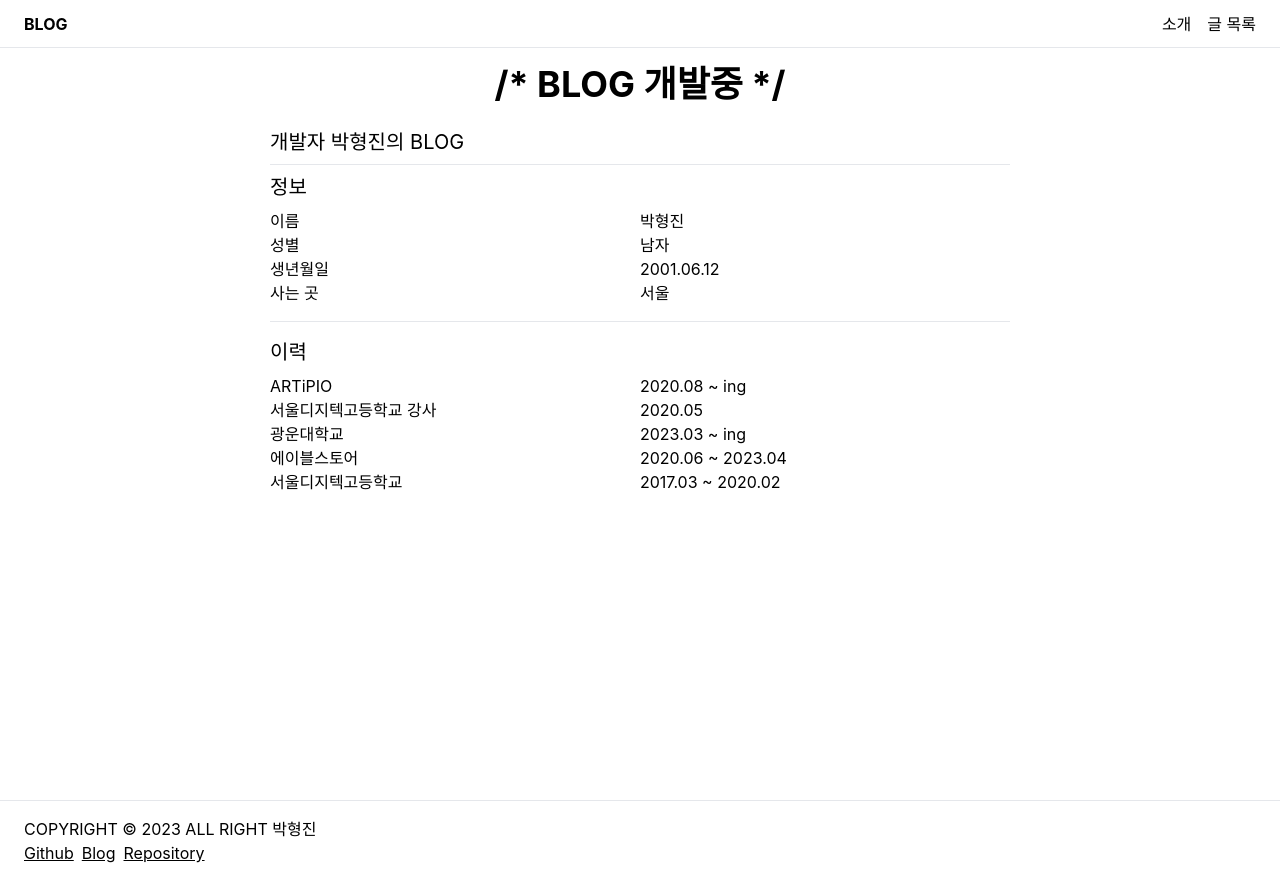
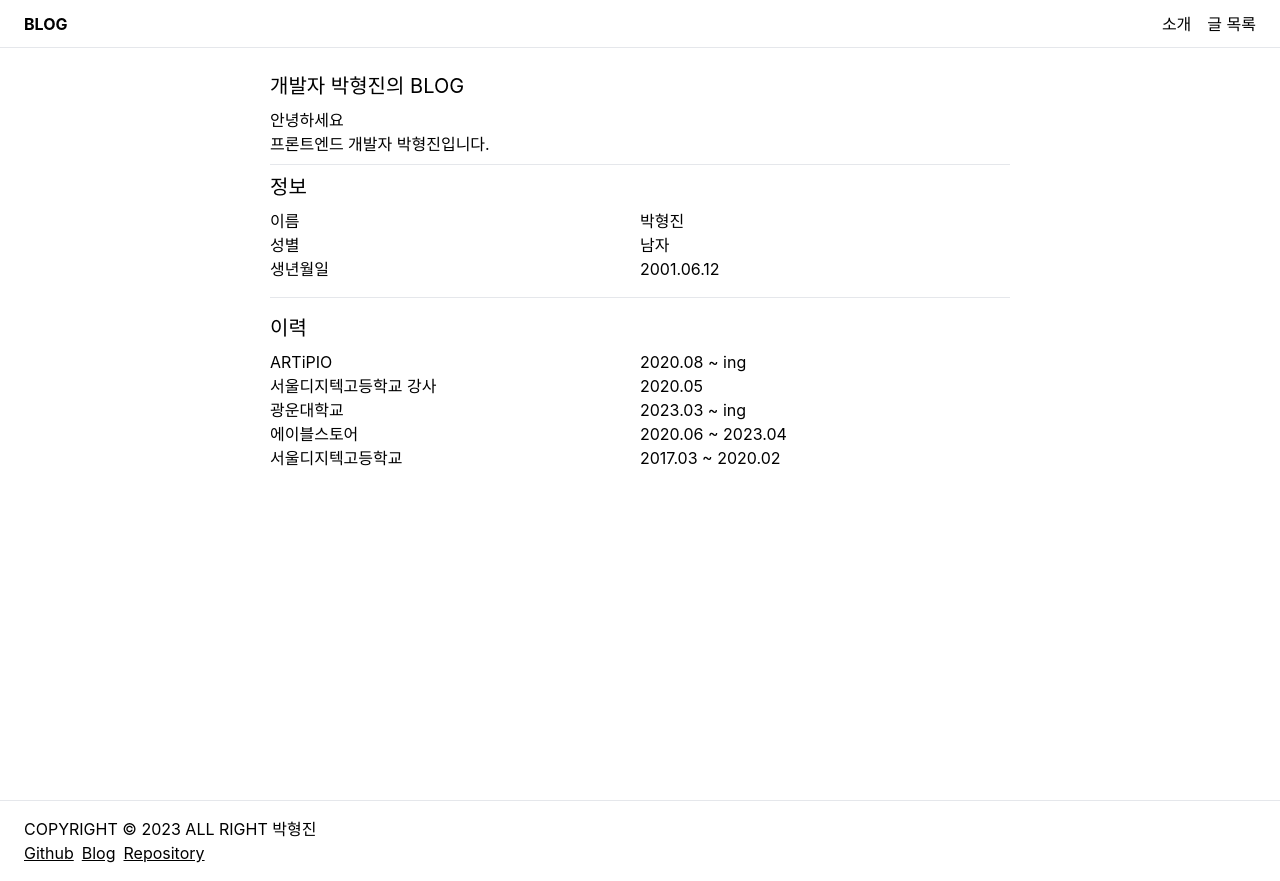
Before and after one commit to hywlss9/hywlss9.github.io, a Next.js app: page /nextjs-github-pages/about in a window 1280 px wide. Built offline with nearby package versions, Linux system fonts and the light colour scheme; a web font is replaced by a local one.

Commit message:
refactor: about 인사 추가

```diff
--- a/src/app/about/page.tsx
+++ b/src/app/about/page.tsx
@@ -25,7 +25,6 @@ const INFO: AboutListData[] = [
   { title: "이름", content: "박형진" },
   { title: "성별", content: "남자" },
   { title: "생년월일", content: "2001.06.12" },
-  { title: "사는 곳", content: "서울" },
 ];
 
 const HISTORY: AboutListData[] = [
@@ -56,10 +55,11 @@ export default function About() {
   return (
     <Container className="flex-col items-center justify-center">
       <div className="max-w-740 mx-auto">
-        <strong className="block pb-4 text-4xl text-center">
-          {"/*"} BLOG 개발중 {"*/"}
-        </strong>
         <SubTitle>개발자 박형진의 BLOG</SubTitle>
+        <div className="mb-2">
+          <p>안녕하세요</p>
+          <p>프론트엔드 개발자 박형진입니다.</p>
+        </div>
         <hr className="mt-4mb-2" />
         <SubTitle>정보</SubTitle>
         {INFO.map(({ title, content }, index) => (
```
